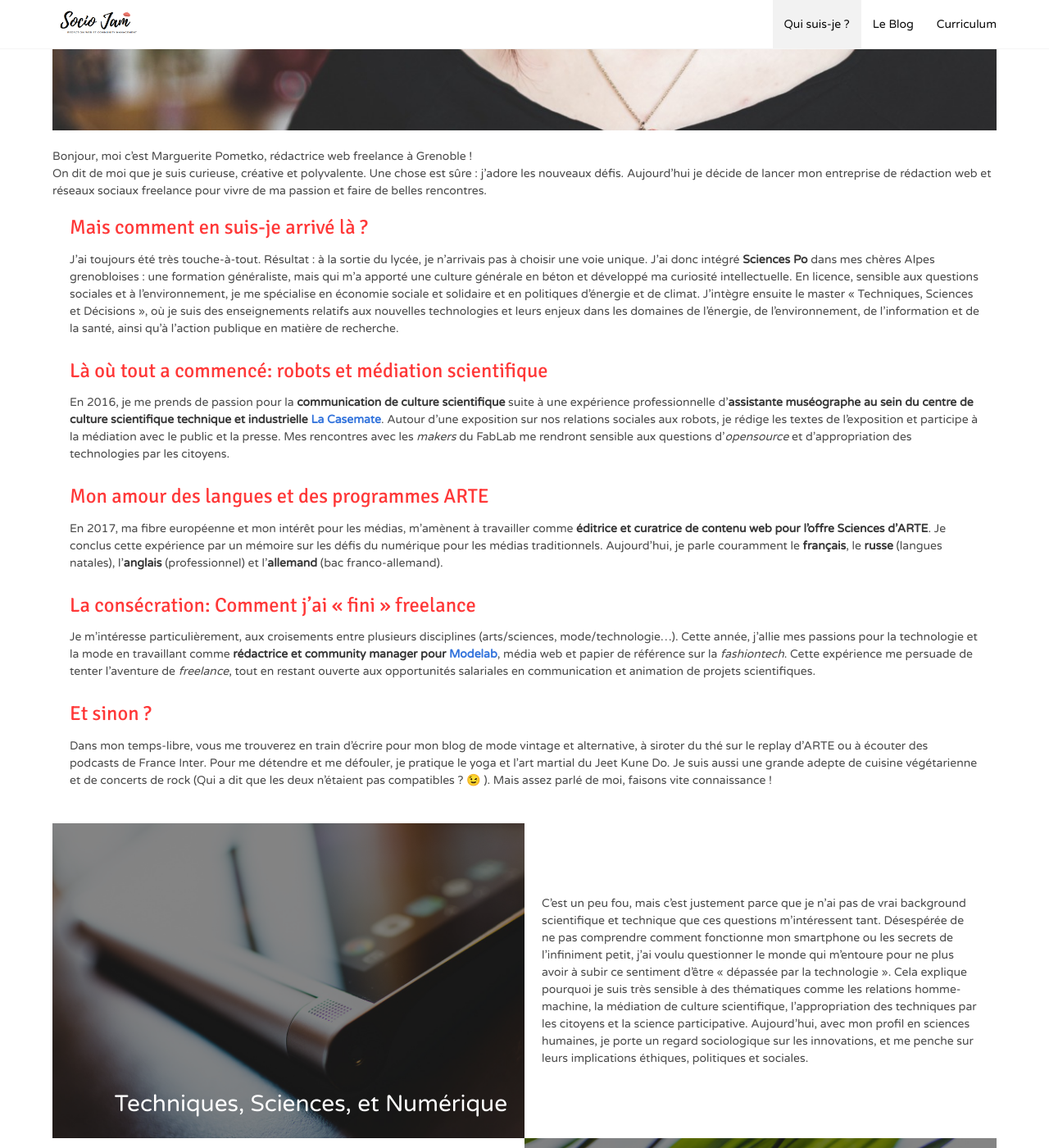
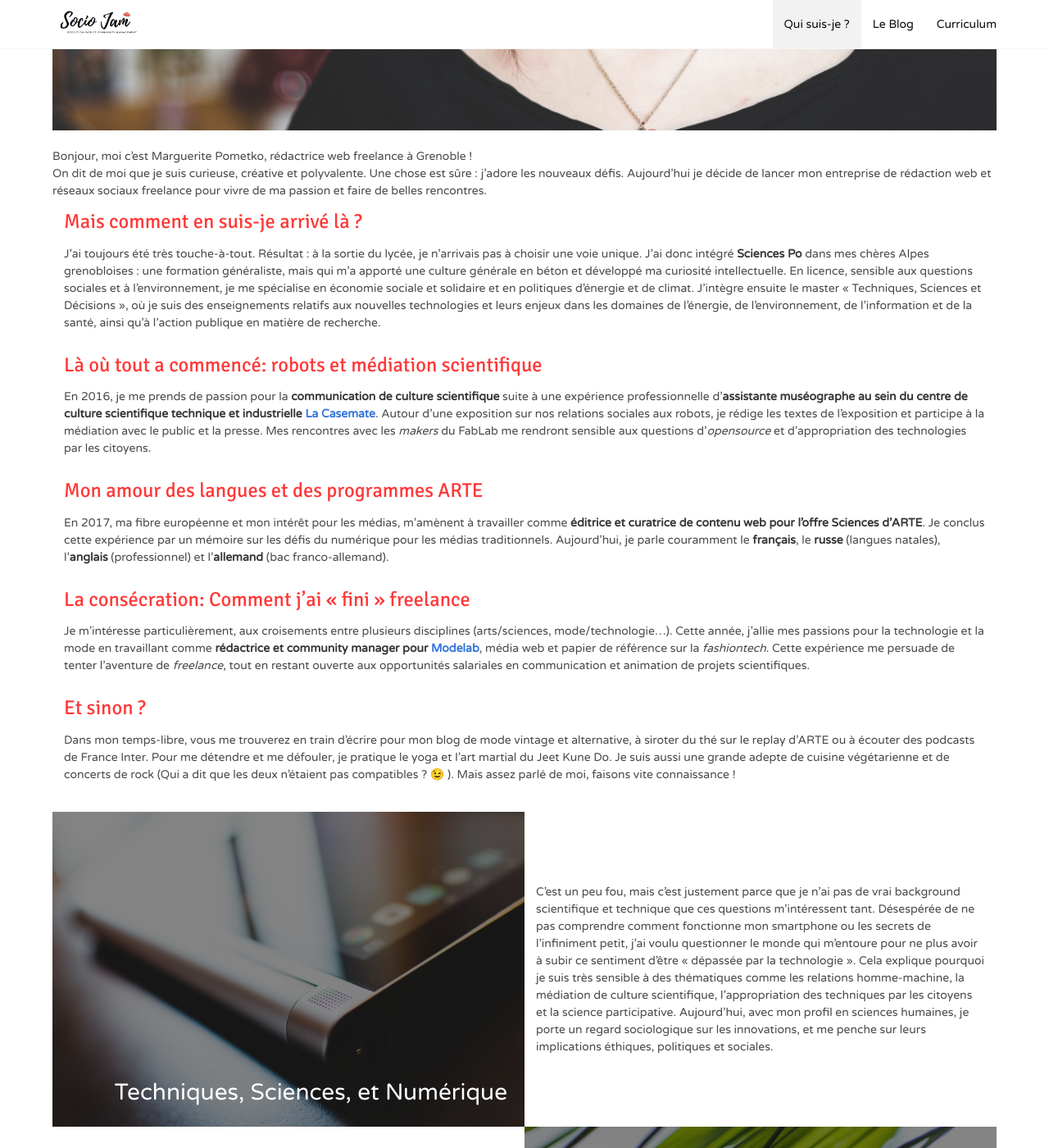
Before and after one commit to marguerite-p/marguerite-p.github.io, a Jekyll site: the page built from about.html, in a window 1280 px wide and 1400 px high, scrolled down 686 px. Shown: the whole window at 82% size. Built offline with Jekyll 4.4.1, drawn with Linux system fonts in a browser that asks for light colours; nearby versions of some CDN libraries; emoji names are drawn with the system emoji font.

Commit message:
slight style update

```diff
--- a/_sass/_root.scss
+++ b/_sass/_root.scss
@@ -25,6 +25,10 @@ html {
 
 .is-varela {
   font-family: $varela-font;
+}
+
+.emoji {
+  vertical-align: top;
 }
 
 .is-overlay-container {
@@ -84,7 +88,7 @@ html {
   }
 
   &-main {
-    padding: 1.5rem;
+    padding: 1rem;
   }
 
   &-image {
@@ -133,7 +137,7 @@ html {
   }
 
   &-text {
-    padding: 1.5rem;
+    padding: 1rem;
     align-items: center;
   }
 }
```
